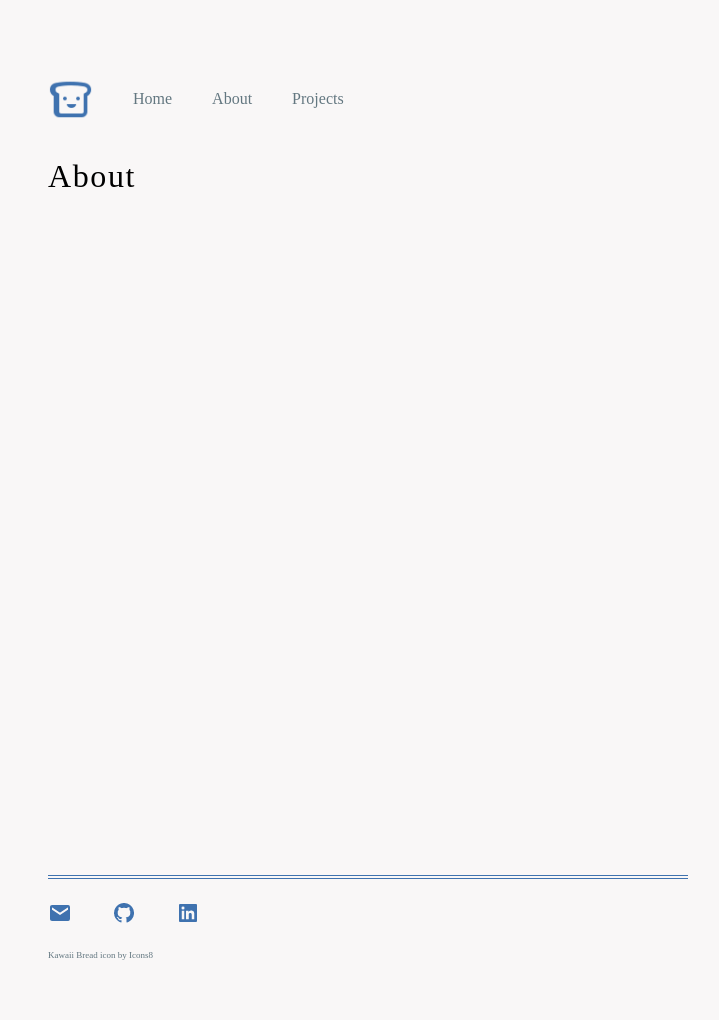
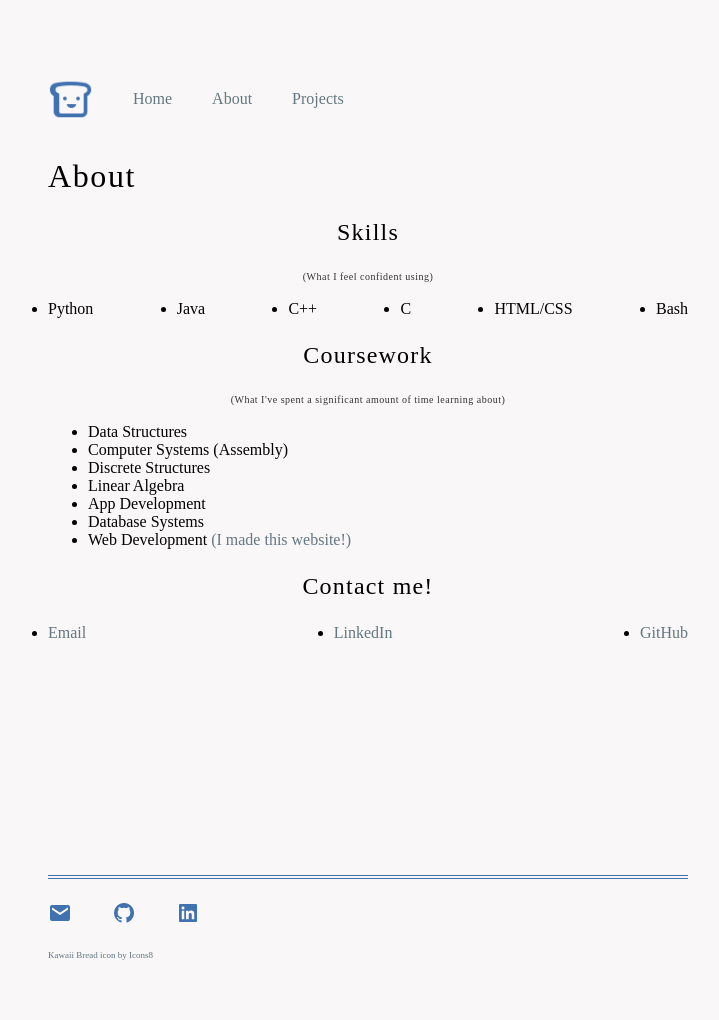
Before and after one commit to JayOrten/jayorten.github.io, a Jekyll site: the page built from about/index.html, in a window 1280 px wide. Shown: the whole page, without its empty margins (272-991 px from the left). Built offline with Jekyll 4.4.1, drawn with Linux system fonts in a browser that asks for light colours.

Commit message:
update about page

```diff
--- a/about/index.html
+++ b/about/index.html
@@ -3,3 +3,38 @@ layout: default
 title: About
 ---
 <h1>{{ page.title }}</h1>
+<div>
+    <h3>Skills</h3>
+    <p class="smallText">(What I feel confident using)</p>
+    <ul class="itemList">
+        <li>Python</li>
+        <li>Java</li>
+        <li>C++</li>
+        <li>C</li>
+        <li>HTML/CSS</li>
+        <li>Bash</li>
+    </ul>
+</div>
+
+<div>
+    <h3>Coursework</h3>
+    <p class="smallText">(What I've spent a significant amount of time learning about)</p>
+    <ul class="itemlist">
+        <li>Data Structures</li>
+        <li>Computer Systems (Assembly)</li>
+        <li>Discrete Structures</li>
+        <li>Linear Algebra</li>
+        <li>App Development</li>
+        <li>Database Systems</li>
+        <li>Web Development <a href="https://github.com/JayOrten/jayorten.github.io">(I made this website!)</a></li>
+    </ul>
+</div>
+
+<div>
+    <h3>Contact me!</h3>
+    <ul class="itemList">
+        <li><a href="mailto:jay.orten@gmail.com">Email</a></li>
+        <li><a href="https://www.linkedin.com/in/jayorten/">LinkedIn</a></li>
+        <li><a href="https://github.com/jayorten">GitHub</a></li>
+    </ul>
+</div>
--- a/css/styles.css
+++ b/css/styles.css
@@ -55,6 +55,13 @@ h2 {
     letter-spacing: 0.05em;
 }
 
+h3 {
+    text-align: center;
+    font-size: 1.5em;
+    font-weight:100;
+    letter-spacing: 0.05em;
+}
+
 p {
     font-size: 1.5em;
     line-height: 1.4em;
@@ -82,3 +89,17 @@ ul.posts li {
 .source {
     font-size: xx-small;
 }
+
+.smallText {
+    text-align: center;
+    font-size: x-small;
+    letter-spacing: 0.05em;
+}
+
+.itemList {
+    display: flex;
+    flex-direction: row;
+    flex-wrap: wrap;
+    justify-content: space-between;
+    padding: 0px;
+}
```
